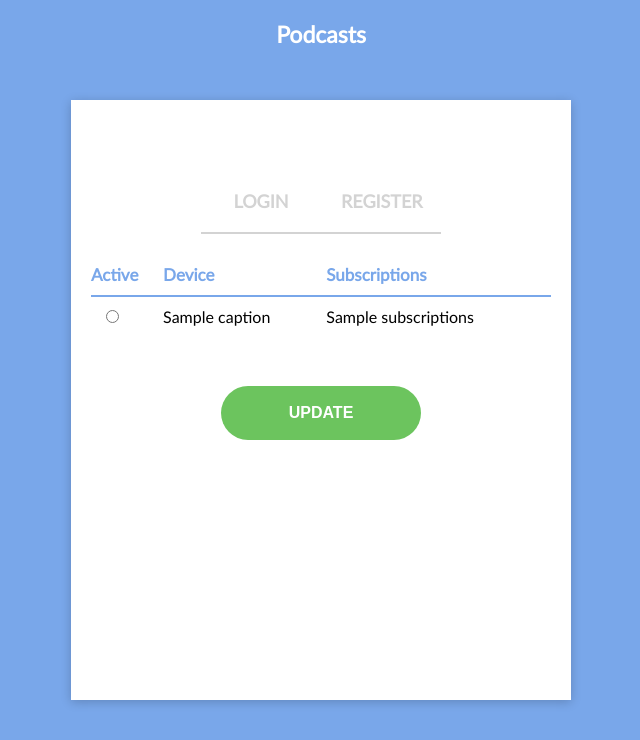
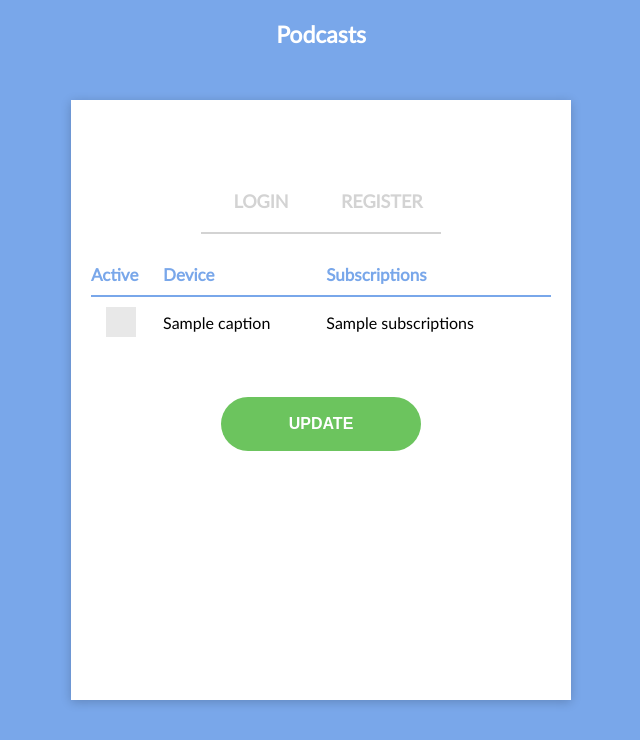
Before and after one commit to stevenshan/podcast-service, a Django app: template website/templates/user/devices.html in a window 1280 px wide. Shown: the top 740 px of the page, without its empty margins (319-959 px from the left). Run offline with Django 3.2, Linux system fonts and the light colour scheme; the template is opened without the code that fills it: most values are stand-ins (such as "Sample title", 1, 10 or a date in 2020).

Commit message:
changed formatting on login page and devices page

```diff
--- a/website/static/website/css/devices.css
+++ b/website/static/website/css/devices.css
@@ -41,6 +41,71 @@ Devices List Table
     padding-left: 15px;
 }
 
+/*
+-------------------------------------------
+Checkboxes
+-------------------------------------------
+*/
+
+#devicesTable .inputCell input {
+    display: none;
+}
+
+#devicesTable .inputCell label {
+    display: block;
+    width: 30px;
+    height: 30px;
+    background-color: #e8e8e8;
+    cursor: pointer;
+    position: relative;
+}
+
+#devicesTable .inputCell label:hover {
+    background-color: #d1d1d1;
+}
+
+#devicesTable .inputCell input:checked + label:after {
+    display: block;
+    content: "check";
+    text-align: center;
+    position: absolute;
+    width: 20px;
+    height: 20px;
+    font-size: 20px;
+    top: 0px;
+    left: 0px;
+    right: 0px;
+    bottom: 0px;
+    margin: auto;
+
+    /* material design icon */
+    font-family: 'Material Icons';
+    font-weight: normal;
+    font-style: normal;
+    display: inline-block;
+    line-height: 1;
+    text-transform: none;
+    letter-spacing: normal;
+    word-wrap: normal;
+    white-space: nowrap;
+    direction: ltr;
+
+    /* Support for all WebKit browsers. */
+    -webkit-font-smoothing: antialiased;
+    /* Support for Safari and Chrome. */
+    text-rendering: optimizeLegibility;
+
+    /* Support for Firefox. */
+    -moz-osx-font-smoothing: grayscale;
+
+    /* Support for IE. */
+    font-feature-settings: 'liga';
+}
+
+/*
+ * Adjust margins on update button and error message
+ */
+
 #submitButton {
     margin-top: 50px;
 }
--- a/website/static/website/css/user_auth.css
+++ b/website/static/website/css/user_auth.css
@@ -193,6 +193,9 @@ User box - login/registration screen
     border-radius: 27px;
     cursor: pointer;
     margin-top: 80px;
+
+    /* remove ugly iOS gradient */
+    -webkit-appearance: none;
 }
 
 #submitButton:hover {
--- a/website/static/website/css/user_auth.mobile.css
+++ b/website/static/website/css/user_auth.mobile.css
@@ -25,7 +25,7 @@ styling for response design and resizing
 
     #wrapper {
         width: 350px;
-        height: 550px;
+        height: 500px;
     }
 
     /*
@@ -41,7 +41,7 @@ styling for response design and resizing
     }
 
     #wrapper #userBox #modeSwitch {
-        margin-top: 40px;
+        margin-top: 20px;
     }
 
     #wrapper #userBox #modeSwitch > a {
@@ -58,5 +58,12 @@ styling for response design and resizing
         margin-top: 20px;
     }
 
+    body.haserror #wrapper #userBox form {
+        margin-top: 20px;
+    }
+
+    body.haserror #wrapper #userBox form #submitButton {
+        margin-top: 30px;
+    }
 
 }
--- a/website/templates/user/devices.html
+++ b/website/templates/user/devices.html
@@ -29,10 +29,13 @@
             <tr>
                 <td class="inputCell">
                     {% if forloop.counter0 == auth.device %}
-                    <input name="device" type="radio" value="{{ forloop.counter0 }}" checked>
+                    <input name="device" type="radio" value="{{ forloop.counter0 }}" checked
+                        id="device{{ forloop.counter0 }}Input">
                     {% else %}
-                    <input name="device" type="radio" value="{{ forloop.counter0 }}">
+                    <input name="device" type="radio" value="{{ forloop.counter0 }}"
+                        id="device{{ forloop.counter0 }}Input">
                     {% endif %}
+                    <label for="device{{ forloop.counter0 }}Input"></label>
                 </td>
                 <td>{{ dev.caption }}</td>
                 <td>{{ dev.subscriptions }}</td>
--- a/website/views/api.py
+++ b/website/views/api.py
@@ -272,6 +272,7 @@ class OnlineEndpoints(OfflineEndpoints):
         try:
             response = json.loads(response)
             deviceid = response[device]["id"]
+            print(deviceid)
 
             request = safeRequest(
                 HOST + "/subscriptions/" + username + ".json",
```
Also changed, not shown: database/podcastMapping.db.
